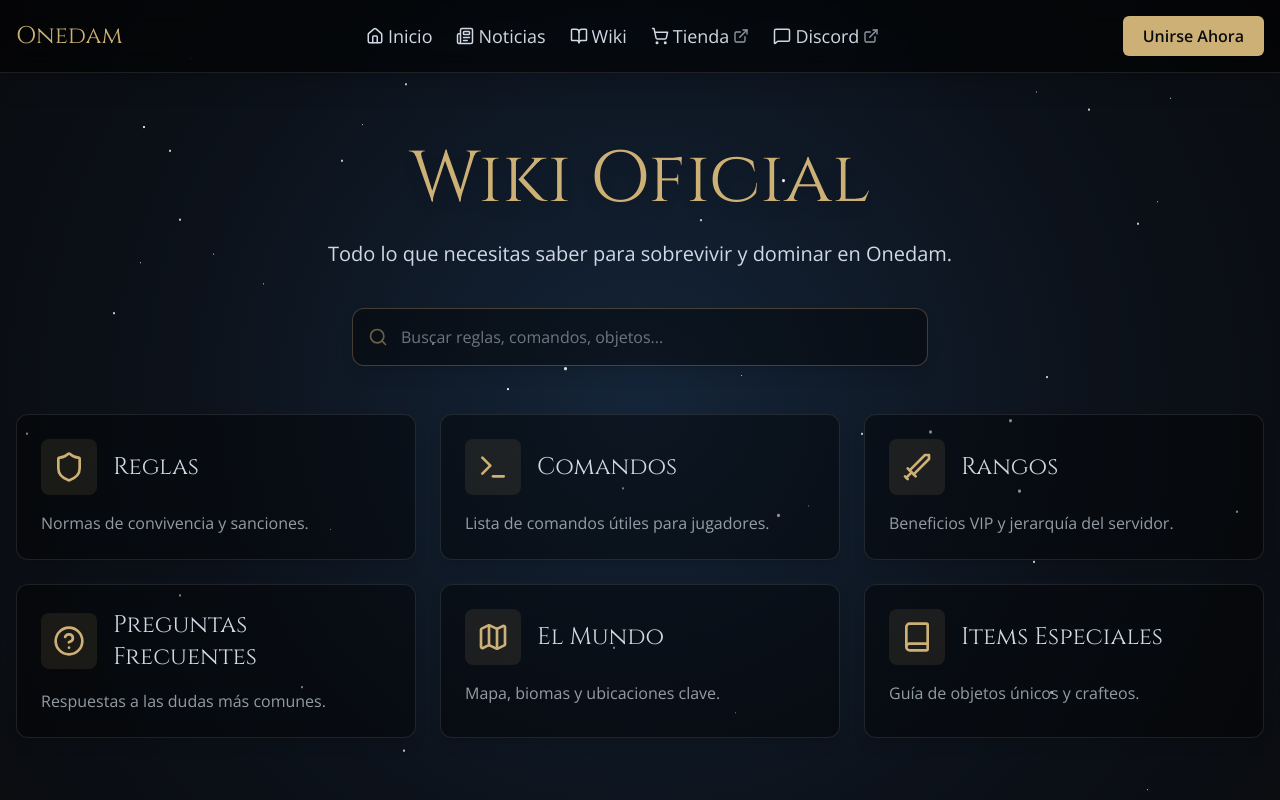
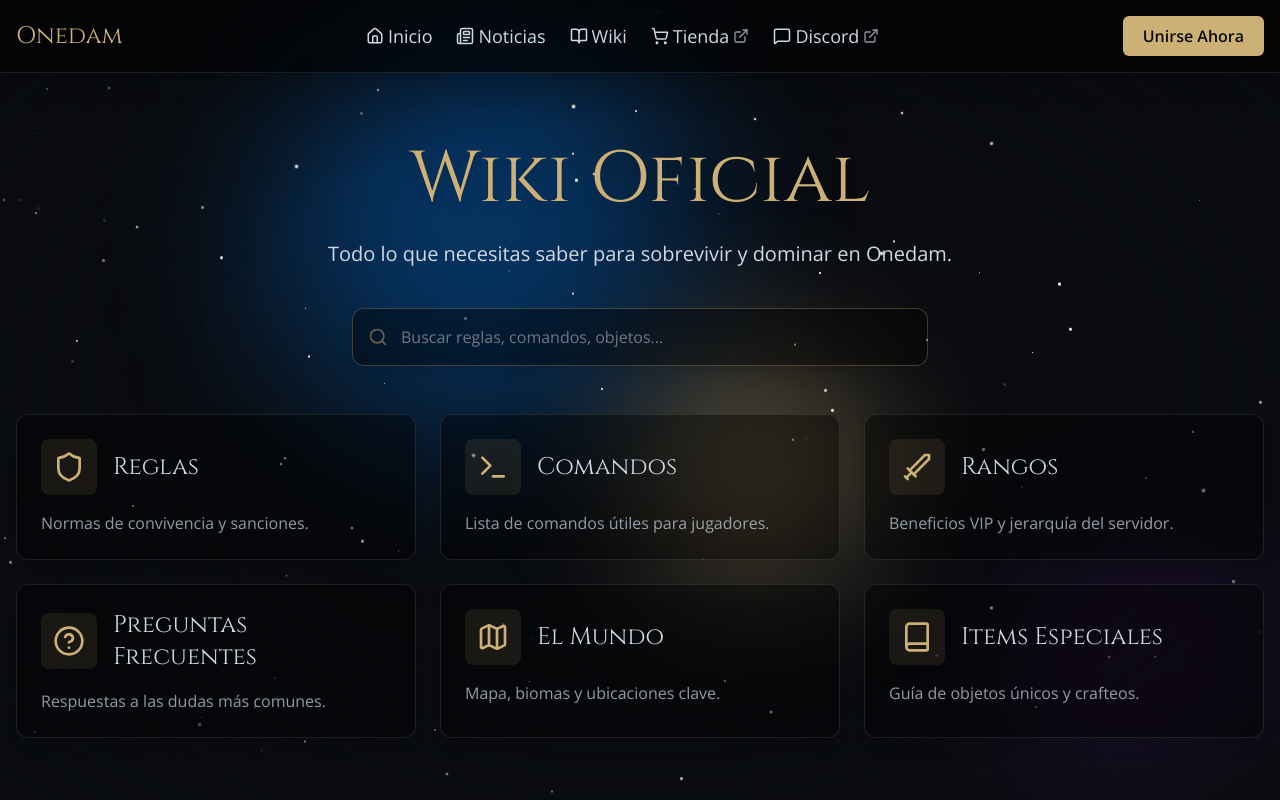
Before and after one commit to ymminnl/onedam-web, a React (Vite) app: page /wiki in a window 1280 px wide. Shown: the top 800 px of the page. Built offline with nearby package versions, Linux system fonts and the light colour scheme.

Commit message:
Más mejoras sin cafe

```diff
--- a/src/components/StarBackground.jsx
+++ b/src/components/StarBackground.jsx
@@ -2,38 +2,83 @@ import React, { useMemo } from 'react';
 
 const StarBackground = () => {
 
-  // --- GRUPO 1: Estrellas que caen lento ---
-  const fallingStars = useMemo(() => {
-    // Reduje un poco la cantidad (50) para asegurar fluidez total en gama baja
-    return Array.from({ length: 50 }).map((_, i) => ({
-      id: `fall-${i}`,
+  // --- GRUPO 0: Nebulosas (Color ambiental) ---
+  // Añaden "volumen" y color al fondo negro
+  const nebulas = [
+    { color: 'bg-hytale-accent', top: '10%', left: '20%', size: 'w-96 h-96', delay: '0s' },
+    { color: 'bg-purple-900', top: '70%', left: '80%', size: 'w-80 h-80', delay: '-5s' },
+    { color: 'bg-hytale-gold', top: '40%', left: '50%', size: 'w-64 h-64', delay: '-10s', opacity: 'opacity-20' }, // Oro sutil
+  ];
+
+  // --- GRUPO 1: Estrellas Estáticas (Fondo lejano) ---
+  // Estas llenan el vacío. No se mueven, solo parpadean.
+  const twinklingStars = useMemo(() => {
+    return Array.from({ length: 70 }).map((_, i) => ({
+      id: `twinkle-${i}`,
+      top: `${Math.random() * 100}%`,
       left: `${Math.random() * 100}%`,
-      size: `${Math.random() * 2 + 1}px`, // Estrellas un pelín más visibles
-      duration: `${Math.random() * 30 + 20}s`, // Lentas (20-50s)
-      delay: `-${Math.random() * 50}s`, // Delay negativo para que ya estén en pantalla al cargar
-      opacity: Math.random() * 0.5 + 0.2,
+      size: `${Math.random() * 2 + 1}px`,
+      duration: `${Math.random() * 3 + 2}s`, // Parpadeo entre 2 y 5 seg
+      delay: `${Math.random() * 5}s`,
     }));
   }, []);
 
-  // --- GRUPO 2: Estrellas Fugaces (Shooting Stars) ---
+  // --- GRUPO 2: Estrellas que caen (Efecto velocidad/nieve) ---
+  const fallingStars = useMemo(() => {
+    return Array.from({ length: 40 }).map((_, i) => ({
+      id: `fall-${i}`,
+      left: `${Math.random() * 100}%`,
+      size: `${Math.random() * 2 + 1}px`,
+      duration: `${Math.random() * 20 + 15}s`, // Un poco más lentas para ser elegantes
+      delay: `-${Math.random() * 20}s`,
+      opacity: Math.random() * 0.5 + 0.3,
+    }));
+  }, []);
+
+  // --- GRUPO 3: Estrellas Fugaces (Shooting Stars) ---
   const shootingStars = useMemo(() => {
-    return Array.from({ length: 3 }).map((_, i) => ({
+    return Array.from({ length: 4 }).map((_, i) => ({
       id: `shoot-${i}`,
-      // Posición inicial: Siempre arriba o a la izquierda, fuera de pantalla
-      top: `${Math.random() * -20}%`,      // Entre -20% y 0% (Arriba)
-      left: `${Math.random() * 50}%`,       // Mitad izquierda
-
-      // Duración rápida pero visible
-      duration: `${Math.random() * 2 + 3}s`, // 3 a 5 segundos
-
-      // Delays muy separados para que no sea un bombardeo constante
-      delay: `${i * 8 + Math.random() * 5}s`,
+      top: `${Math.random() * 40}%`, // Principalmente en la mitad superior
+      left: `${Math.random() * 90}%`,
+      duration: `${Math.random() * 3 + 4}s`,
+      delay: `${Math.random() * 15 + 5}s`,
     }));
   }, []);
 
   return (
-    <div className="fixed inset-0 z-0 pointer-events-none overflow-hidden">
-      {/* Capa 1: Estrellas Cayendo */}
+    <div className="fixed inset-0 z-0 pointer-events-none overflow-hidden bg-gaming-bg">
+
+      {/* Capa 0: Nebulosas (Atmósfera) */}
+      {nebulas.map((nebula, i) => (
+        <div
+          key={`nebula-${i}`}
+          className={`nebula-glow absolute ${nebula.color} ${nebula.size} ${nebula.opacity || 'opacity-30'}`}
+          style={{
+            top: nebula.top,
+            left: nebula.left,
+            animationDelay: nebula.delay,
+          }}
+        />
+      ))}
+
+      {/* Capa 1: Estrellas Lejanas (Parpadeo) */}
+      {twinklingStars.map((star) => (
+        <div
+          key={star.id}
+          className="star-twinkle"
+          style={{
+            top: star.top,
+            left: star.left,
+            width: star.size,
+            height: star.size,
+            animationDuration: star.duration,
+            animationDelay: star.delay,
+          }}
+        />
+      ))}
+
+      {/* Capa 2: Estrellas Cayendo (Movimiento) */}
       {fallingStars.map((star) => (
         <div
           key={star.id}
@@ -49,7 +94,7 @@ const StarBackground = () => {
         />
       ))}
 
-      {/* Capa 2: Estrellas Fugaces */}
+      {/* Capa 3: Estrellas Fugaces (Detalle) */}
       {shootingStars.map((star) => (
         <div
           key={star.id}
@@ -62,6 +107,10 @@ const StarBackground = () => {
           }}
         />
       ))}
+
+      {/* Capa 4: Vignette (Oscurece las esquinas para centrar la atención) */}
+      <div className="absolute inset-0 bg-[radial-gradient(transparent_50%,#0a0c10_100%)]" />
+
     </div>
   );
 };
--- a/src/index.css
+++ b/src/index.css
@@ -156,3 +156,36 @@ button:focus {
   will-change: transform, opacity;
   z-index: 0;
 }
+
+@keyframes twinkle {
+  0%, 100% { opacity: 0.2; transform: scale(0.8); }
+  50% { opacity: 1; transform: scale(1.2); }
+}
+
+.star-twinkle {
+  position: absolute;
+  background: white;
+  border-radius: 50%;
+  animation-name: twinkle;
+  animation-timing-function: ease-in-out;
+  animation-iteration-count: infinite;
+  will-change: opacity, transform;
+}
+
+/* Movimiento flotante para las nebulosas */
+@keyframes float-nebula {
+  0% { transform: translate(0, 0) scale(1); }
+  33% { transform: translate(30px, -50px) scale(1.1); }
+  66% { transform: translate(-20px, 20px) scale(0.9); }
+  100% { transform: translate(0, 0) scale(1); }
+}
+
+.nebula-glow {
+  position: absolute;
+  border-radius: 50%;
+  filter: blur(80px); /* Desenfoque extremo para parecer gas */
+  opacity: 0.4; /* Sutil */
+  animation: float-nebula 20s infinite ease-in-out;
+  z-index: -1; /* Detrás de las estrellas */
+  pointer-events: none;
+}
```
